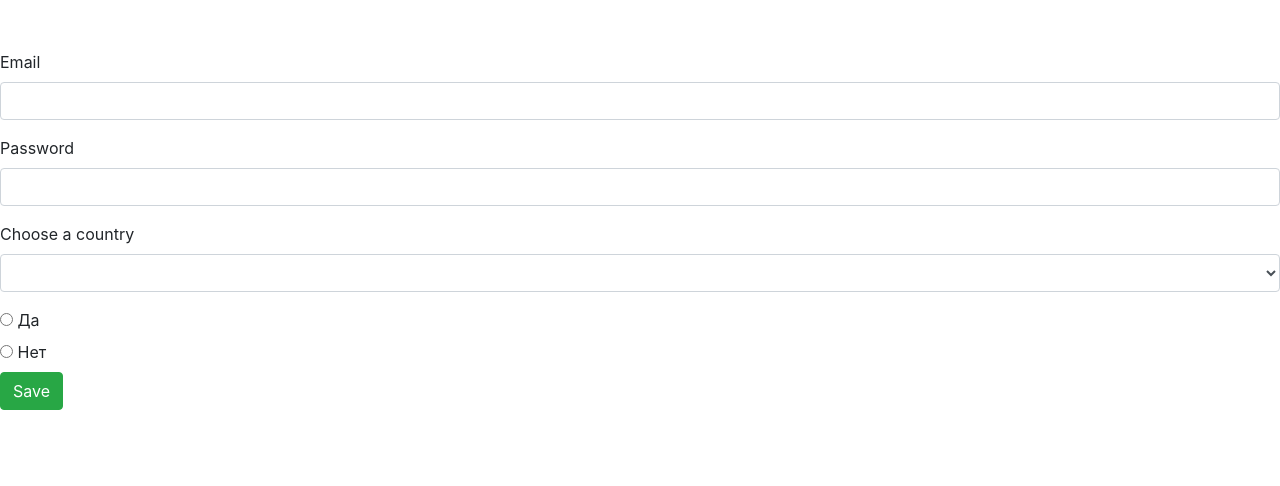
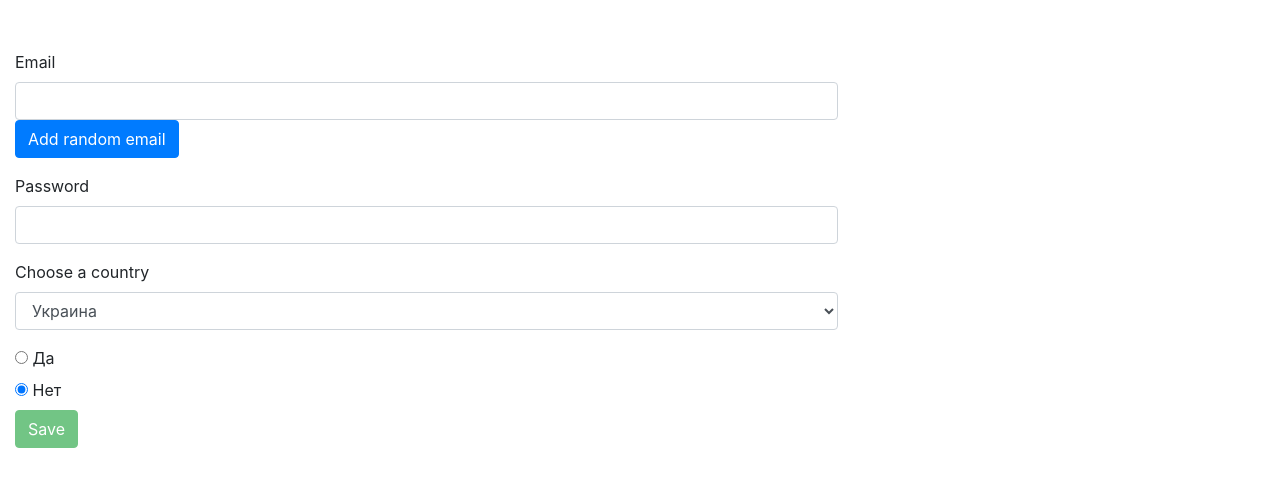
Before and after one commit to serbingeorg/Angular, an Angular app: page / in a window 1280 px wide. Shown: the top 486 px of the page. Built offline with nearby package versions, Linux system fonts and the light colour scheme.

Commit message:
TD forms

```diff
--- a/src/app/app.component.html
+++ b/src/app/app.component.html
@@ -1,17 +1,22 @@
-<div class="col-xs-8 col-xs-offset-2">
+<div class="col-md-8 col-md-offset-12">
     <form (ngSubmit)="submitForm(form)" #form="ngForm">
-
-        <div class="form-group">
-            <label>Email</label>
-            <input type="text" class="form-control" ngModel name="email">
-        </div>
-        <div class="form-group">
-            <label>Password</label>
-            <input type="password" class="form-control" ngModel name="pass">
+        <div ngModelGroup="user" #user="ngModelGroup">
+            <div class="form-group" [ngClass]="{'has-error': email.invalid && email.touched}">
+                <label>Email</label>
+                <input type="text" class="form-control" ngModel name="email" required email #email="ngModel">
+                <p *ngIf="email.invalid && email.touched">Введите корректный email</p>
+                <button type="button" class="btn btn-primary" (click)="addRandEmail()">Add random email</button>
+            </div>
+            <div class="form-group" [ngClass]="{'has-error': pass.invalid && pass.touched}">
+                <label>Password</label>
+                <input type=" password" class="form-control" ngModel name="pass" required #pass="ngModel">
+                <p *ngIf="pass.invalid && pass.touched">Пароль не должен быть пустым</p>
+            </div>
+            <p *ngIf="user.invalid && user.touched">Данные пользователя введины некорректно!</p>
         </div>
         <div class="form-group">
             <label>Choose a country</label>
-            <select class="form-control" ngModel name="country">
+            <select class="form-control" [ngModel]="defaultCountry" name="country" required>
                 <option value="ru">Россия</option>
                 <option value="by">Белоруссия</option>
                 <option value="ua">Украина</option>
@@ -19,10 +24,14 @@
         </div>
         <div class="radio" *ngFor="let ans of answers">
             <label>
-                <input type="radio" [value]="ans.type" ngModel name="answer"> {{ans.text}}
+                <input required type="radio" [value]="ans.type" [ngModel]="defaultAnswer" name="answer"> {{ans.text}}
             </label>
         </div>
-        <button class="btn btn-success" type="submit">Save</button>
+        <button class="btn btn-success" type="submit" [disabled]="!form.valid">Save</button>
 
     </form>
+    <div *ngIf="isSubmited">
+        <pre>{{formData | json}}</pre>
+    </div>
+
 </div>
--- a/src/app/app.component.ts
+++ b/src/app/app.component.ts
@@ -5,11 +5,11 @@ import { NgForm } from '@angular/forms';
 
 @Component({
   selector: 'app-root',
-  templateUrl: './app.component.html',
+  templateUrl: './app.component.html'
 })
 
 export class AppComponent {
-
+  @ViewChild('form') form: NgForm;
 
 
   answers = [{
@@ -20,7 +20,25 @@ export class AppComponent {
     text: 'Нет'
   }];
 
+  defaultAnswer = 'no';
+  defaultCountry = 'ua';
+
+  formData = {};
+  isSubmited = false;
+
+
+
+  addRandEmail() {
+    const randEmail = 'serbin@gmail.com';
+
+    this.form.form.patchValue({
+      user: { email: randEmail }
+    });
+  }
+
   submitForm(form: NgForm) {
-    console.log('Submited!', form);
+    this.isSubmited = true;
+    this.formData = this.form.value;
+    this.form.reset();
   }
 }
```
